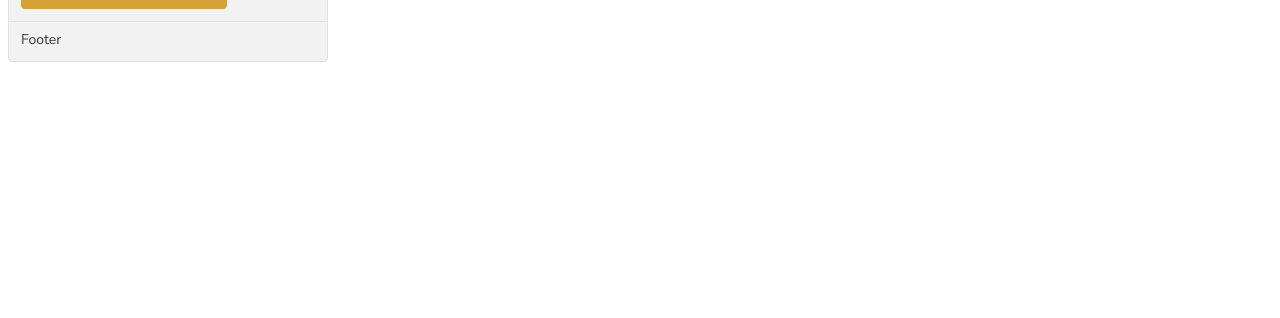
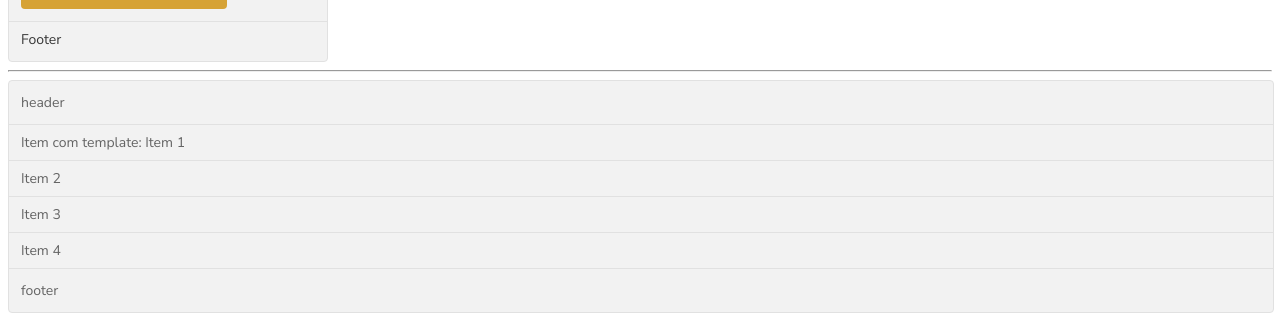
Before and after one commit to bruna-nunes/blush, a Vue app: page / in a window 1280 px wide. Shown: the part 1034-1352 px from the top of the page. Before the commit the page ends 1104 px from the top, so only its background shows below. Built offline with nearby package versions, Linux system fonts and the light colour scheme.

Commit message:
feat: add blush-list component

```diff
--- a/src/App.vue
+++ b/src/App.vue
@@ -244,6 +244,21 @@
       Footer
     </template>
   </blush-card>
+  <hr>
+  <blush-list
+    :items="listItems"
+    variant="neutral-outline"
+  >
+    <template #header>
+      header
+    </template>
+    <template #item(item1)="{value, item}">
+      Item com template: {{ value }}
+    </template>
+    <template #footer>
+      footer
+    </template>
+  </blush-list>
 
 </template>
 
@@ -254,6 +269,7 @@ import blushButton from './components/blush-button/blush-button.vue';
 import blushBadge from './components/blush-badge/blush-badge.vue';
 import blushProgress from './components/blush-progress/blush-progress.vue';
 import blushCard from './components/blush-card/blush-card.vue'
+import blushList from './components/blush-list/blush-list.vue';
 
 const isBadgeVisible = ref(true)
 
@@ -265,6 +281,25 @@ function dismissBadgeHandler(event) {
   isBadgeVisible.value = false
   console.log(event)
 }
+
+const listItems = [
+  {
+    key: 'item1',
+    text: 'Item 1'
+  },
+  {
+    key: 'item2',
+    text: 'Item 2'
+  },
+  {
+    key: 'item3',
+    text: 'Item 3'
+  },
+  {
+    key: 'item4',
+    text: 'Item 4'
+  }
+]
 </script>
 
 <style lang="scss">
--- /dev/null
+++ b/src/components/blush-list/blush-list.scss
@@ -0,0 +1,266 @@
+.blush-list {
+    max-width: 100%;
+    overflow-x: auto;
+	width: 100%;
+	border-radius: map-get($border-radius, 'small');
+
+	.header, .footer {
+		padding: spacing(3);
+
+		@include typography-body-3
+	}
+
+	ul.list {
+		list-style: none;
+		padding: 0;
+		margin: 0;
+
+		li.item {
+			padding: spacing(2) spacing(3);
+
+			@include typography-body-3
+		}
+	}
+
+    // ***Colors
+	&.primary {
+		background-color: map-get($primary-absolute, '001');
+		border: map-get($border-width, 'nano') solid map-get($primary-absolute, '004');
+		color: map-get($neutral, '013');
+
+		.header {
+			border-bottom: map-get($border-width, 'nano') solid map-get($primary-absolute, '004');
+		}
+
+		ul.list {
+			li.item:not(:last-child) {
+				border-bottom: map-get($border-width, 'nano') solid map-get($primary-absolute, '004');
+			}
+		}
+
+		.footer {
+			border-top: map-get($border-width, 'nano') solid map-get($primary-absolute, '004');
+		}
+	}
+
+	&.primary-outline {
+		background-color: map-get($primary-absolute, '007');
+		border: map-get($border-width, 'nano') solid map-get($primary-absolute, '001');
+		color: map-get($neutral, '003');
+
+		.header {
+			border-bottom: map-get($border-width, 'nano') solid map-get($primary-absolute, '001');
+		}
+
+		ul.list {
+			li.item:not(:last-child) {
+				border-bottom: map-get($border-width, 'nano') solid map-get($primary-absolute, '001');
+			}
+		}
+
+		.footer {
+			border-top: map-get($border-width, 'nano') solid map-get($primary-absolute, '001');
+		}
+	}
+
+	&.accent {
+		background-color: map-get($accent-absolute, '001');
+		border: map-get($border-width, 'nano') solid map-get($accent-absolute, '004');
+		color: map-get($neutral, '013');
+
+		.header {
+			border-bottom: map-get($border-width, 'nano') solid map-get($accent-absolute, '004');
+		}
+
+		ul.list {
+			li.item:not(:last-child) {
+				border-bottom: map-get($border-width, 'nano') solid map-get($accent-absolute, '004');
+			}
+		}
+
+		.footer {
+			border-top: map-get($border-width, 'nano') solid map-get($accent-absolute, '004');
+		}
+	}
+
+	&.accent-outline {
+		background-color: map-get($accent-absolute, '007');
+		border: map-get($border-width, 'nano') solid map-get($accent-absolute, '001');
+		color: map-get($neutral, '003');
+
+		.header {
+			border-bottom: map-get($border-width, 'nano') solid map-get($accent-absolute, '001');
+		}
+
+		ul.list {
+			li.item:not(:last-child) {
+				border-bottom: map-get($border-width, 'nano') solid map-get($accent-absolute, '001');
+			}
+		}
+
+		.footer {
+			border-top: map-get($border-width, 'nano') solid map-get($accent-absolute, '001');
+		}
+	}
+
+	&.success {
+		background-color: map-get($success-absolute, '001');
+		border: map-get($border-width, 'nano') solid map-get($success-absolute, '004');
+		color: map-get($neutral, '013');
+
+
+		.header {
+			border-bottom: map-get($border-width, 'nano') solid map-get($success-absolute, '004');
+		}
+
+		ul.list {
+			li.item:not(:last-child) {
+				border-bottom: map-get($border-width, 'nano') solid map-get($success-absolute, '004');
+			}
+		}
+
+		.footer {
+			border-top: map-get($border-width, 'nano') solid map-get($success-absolute, '004');
+		}
+	}
+
+	&.success-outline {
+		background-color: map-get($success-absolute, '007');
+		border: map-get($border-width, 'nano') solid map-get($success-absolute, '001');
+		color: map-get($neutral, '003');
+
+		.header {
+			border-bottom: map-get($border-width, 'nano') solid map-get($success-absolute, '001');
+		}
+
+		ul.list {
+			li.item:not(:last-child) {
+				border-bottom: map-get($border-width, 'nano') solid map-get($success-absolute, '001');
+			}
+		}
+
+		.footer {
+			border-top: map-get($border-width, 'nano') solid map-get($success-absolute, '001');
+		}
+	}
+
+	&.warning {
+		background-color: map-get($warning-absolute, '001');
+		border: map-get($border-width, 'nano') solid map-get($warning-absolute, '004');
+		color: map-get($neutral, '013');
+
+		.header {
+			border-bottom: map-get($border-width, 'nano') solid map-get($warning-absolute, '004');
+		}
+
+		ul.list {
+			li.item:not(:last-child) {
+				border-bottom: map-get($border-width, 'nano') solid map-get($warning-absolute, '004');
+			}
+		}
+
+		.footer {
+			border-top: map-get($border-width, 'nano') solid map-get($warning-absolute, '004');
+		}
+	}
+
+	&.warning-outline {
+		background-color: map-get($warning-absolute, '007');
+		border: map-get($border-width, 'nano') solid map-get($warning-absolute, '001');
+		color: map-get($neutral, '003');
+
+		.header {
+			border-bottom: map-get($border-width, 'nano') solid map-get($warning-absolute, '001');
+		}
+
+		ul.list {
+			li.item:not(:last-child) {
+				border-bottom: map-get($border-width, 'nano') solid map-get($warning-absolute, '001');
+			}
+		}
+
+		.footer {
+			border-top: map-get($border-width, 'nano') solid map-get($warning-absolute, '001');
+		}
+	}
+
+	&.danger {
+		background-color: map-get($error-absolute, '001');
+		border: map-get($border-width, 'nano') solid map-get($error-absolute, '004');
+		color: map-get($neutral, '013');
+
+		.header {
+			border-bottom: map-get($border-width, 'nano') solid map-get($error-absolute, '004');
+		}
+
+		ul.list {
+			li.item:not(:last-child) {
+				border-bottom: map-get($border-width, 'nano') solid map-get($error-absolute, '004');
+			}
+		}
+
+		.footer {
+			border-top: map-get($border-width, 'nano') solid map-get($error-absolute, '004');
+		}
+	}
+
+	&.danger-outline {
+		background-color: map-get($error-absolute, '007');
+		border: map-get($border-width, 'nano') solid map-get($error-absolute, '001');
+		color: map-get($neutral, '003');
+
+		.header {
+			border-bottom: map-get($border-width, 'nano') solid map-get($error-absolute, '001');
+		}
+
+		ul.list {
+			li.item:not(:last-child) {
+				border-bottom: map-get($border-width, 'nano') solid map-get($error-absolute, '001');
+			}
+		}
+
+		.footer {
+			border-top: map-get($border-width, 'nano') solid map-get($error-absolute, '001');
+		}
+	}
+
+	&.neutral {
+		background-color: map-get($neutral, '004');
+		border: map-get($border-width, 'nano') solid map-get($neutral, '007');
+		color: map-get($neutral, '013');
+
+		.header {
+			border-bottom: map-get($border-width, 'nano') solid map-get($neutral, '007');
+		}
+
+		ul.list {
+			li.item:not(:last-child) {
+				border-bottom: map-get($border-width, 'nano') solid map-get($neutral, '007');
+			}
+		}
+
+		.footer {
+			border-top: map-get($border-width, 'nano') solid map-get($neutral, '007');
+		}
+	}
+
+	&.neutral-outline {
+		background-color: map-get($neutral, '013');
+		border: map-get($border-width, 'nano') solid map-get($neutral, '011');
+		color: map-get($neutral, '005');
+
+		.header {
+			border-bottom: map-get($border-width, 'nano') solid map-get($neutral, '011');
+		}
+
+		ul.list {
+			li.item:not(:last-child) {
+				border-bottom: map-get($border-width, 'nano') solid map-get($neutral, '011');
+			}
+		}
+
+		.footer {
+			border-top: map-get($border-width, 'nano') solid map-get($neutral, '011');
+		}
+	}
+}
--- /dev/null
+++ b/src/components/blush-list/blush-list.vue
@@ -0,0 +1,60 @@
+<template>
+    <div
+        :class="classes"
+    >
+        <header v-if="$slots.header" class="header">
+            <slot name="header"></slot>
+        </header>
+        <ul class="list">
+            <li
+                v-for="item in props.items"
+                class="item"
+            >
+                <slot
+                    :name="`item(${item.key})`"
+                    :value="item.text"
+                    :item="item"
+                    >
+                        {{ item.text }}
+                </slot>
+            </li>
+        </ul>
+        <footer v-if="$slots.footer" class="footer">
+            <slot name="footer"></slot>
+        </footer>
+    </div>
+</template>
+
+<script setup>
+import { computed } from 'vue';
+
+const props = defineProps({
+    items: {
+        type: Object,
+        required: true
+    },
+    variant: {
+        type: String,
+        default: 'neutral-outline',
+        validator(value) {
+            return [
+                'primary', 'primary-outline',
+                'accent', 'accent-outline',
+                'success', 'success-outline',
+                'warning', 'warning-outline',
+                'danger', 'danger-outline',
+                'neutral', 'neutral-outline'
+            ].includes(value)
+        }
+    },
+})
+
+const classes = computed(() => [
+    'blush-list',
+    props.variant,
+])
+</script>
+
+<style lang="scss">
+    @import './blush-list.scss';
+</style>
```
Also changed, not shown: 2 other files (tests, documents, lock files or other folders).
